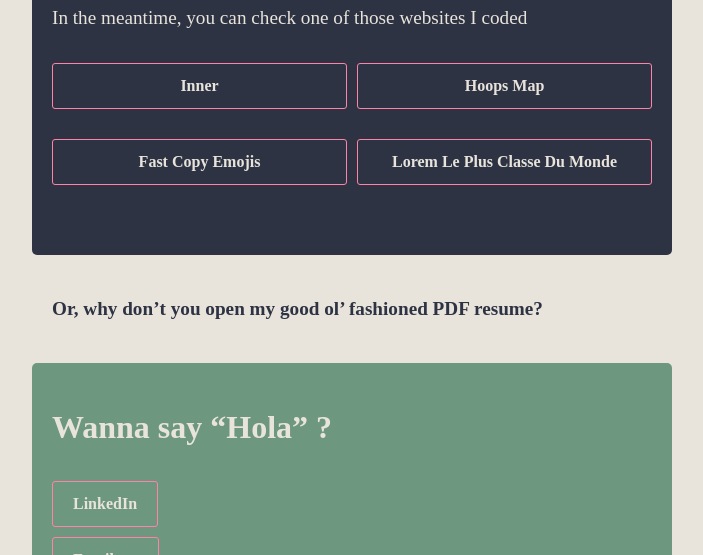
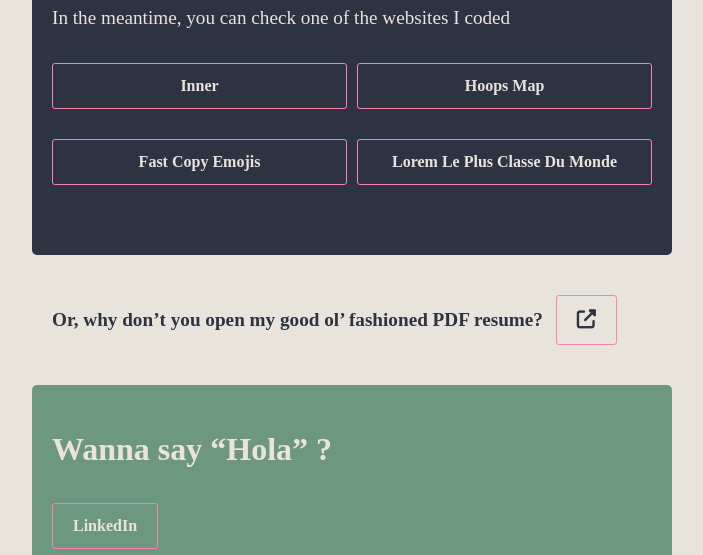
Before and after one commit to RomainDC73/ohsnap, a plain HTML site: page index.html in a window 1280 px wide. Shown: the part 545-1100 px from the top of the page, without its empty margins (288-991 px from the left). Drawn offline with Linux system fonts and the light colour scheme.

Commit message:
PDF resume download

```diff
--- a/index.html
+++ b/index.html
@@ -2,6 +2,7 @@
 <html lang="fr">
 <head>
     <link rel="stylesheet" href="style.css">
+    <link rel="stylesheet" href="https://cdnjs.cloudflare.com/ajax/libs/font-awesome/6.5.1/css/all.min.css">
     <meta charset="UTF-8">
     <meta name="viewport" content="width=device-width, initial-scale=1.0">
     <title>Oh Snap</title>
@@ -15,7 +16,7 @@
 
         <section class="block blue">
             <h2>Well, I’m on it.</h2>
-            <p>In the meantime, you can check one of those websites I coded</p>
+            <p>In the meantime, you can check one of the websites I coded</p>
             <ul>
                 <li><a href="https://inner-app.eu" target="_blank">Inner</a></li>
                 <li><a href="https://hoopsmap.fr" target="_blank">Hoops Map</a></li>
@@ -25,7 +26,10 @@
         </section>
 
         <section class="block beige">
-            <p><b>Or, why don’t you open my good ol’ fashioned PDF resume?</b></p>
+            <p>
+                <b>Or, why don’t you open my good ol’ fashioned PDF resume?</b>
+                <a href="assets/Romain_DI_CANDIDO_Front_Developer_Resume.pdf" target="_blank"><i class="fa-solid fa-up-right-from-square"></i></a>
+            </p>
         </section>
 
         <section class="block green">
--- a/style.css
+++ b/style.css
@@ -177,6 +177,11 @@ li {
     padding: 10px;
 }
 
+.beige a {
+    color: var(--snap-blue);
+    margin-left: 8px;
+    font-size: 1.2rem;
+}
 
 a {
     color: var(--snap-beige);
```
Also changed, not shown: 1 other file.
